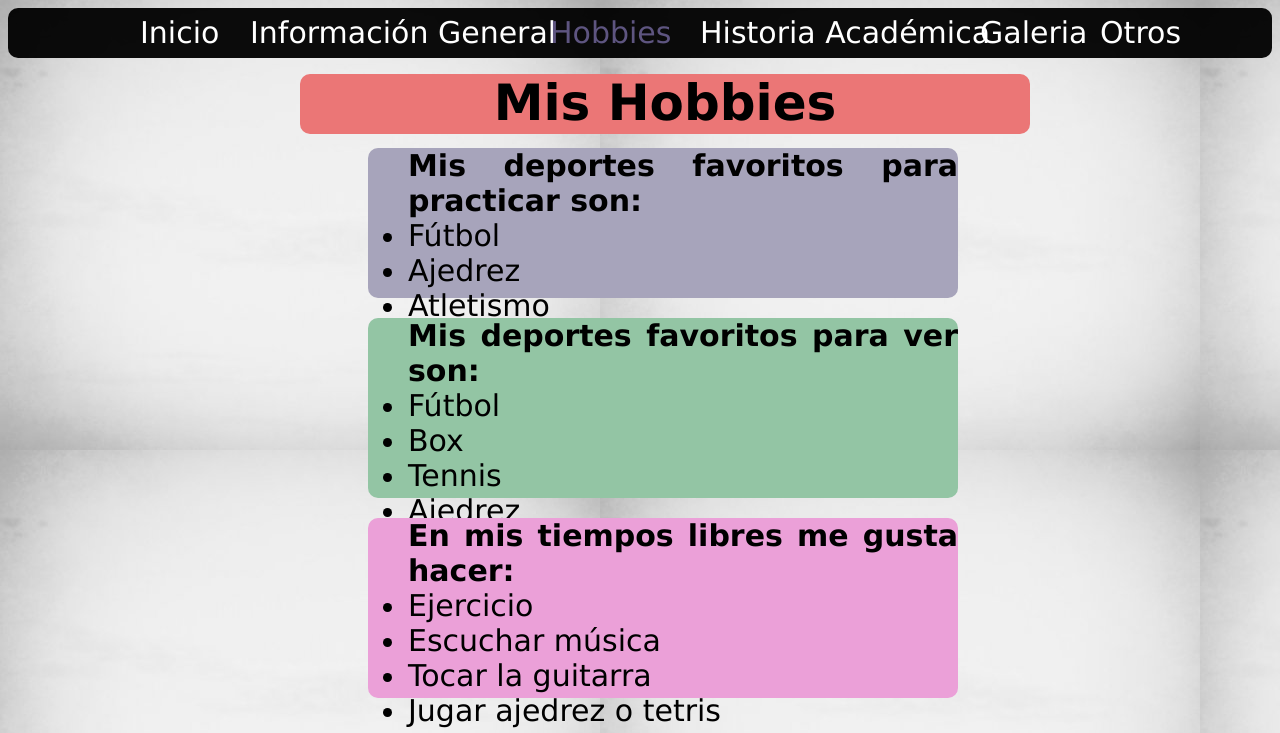
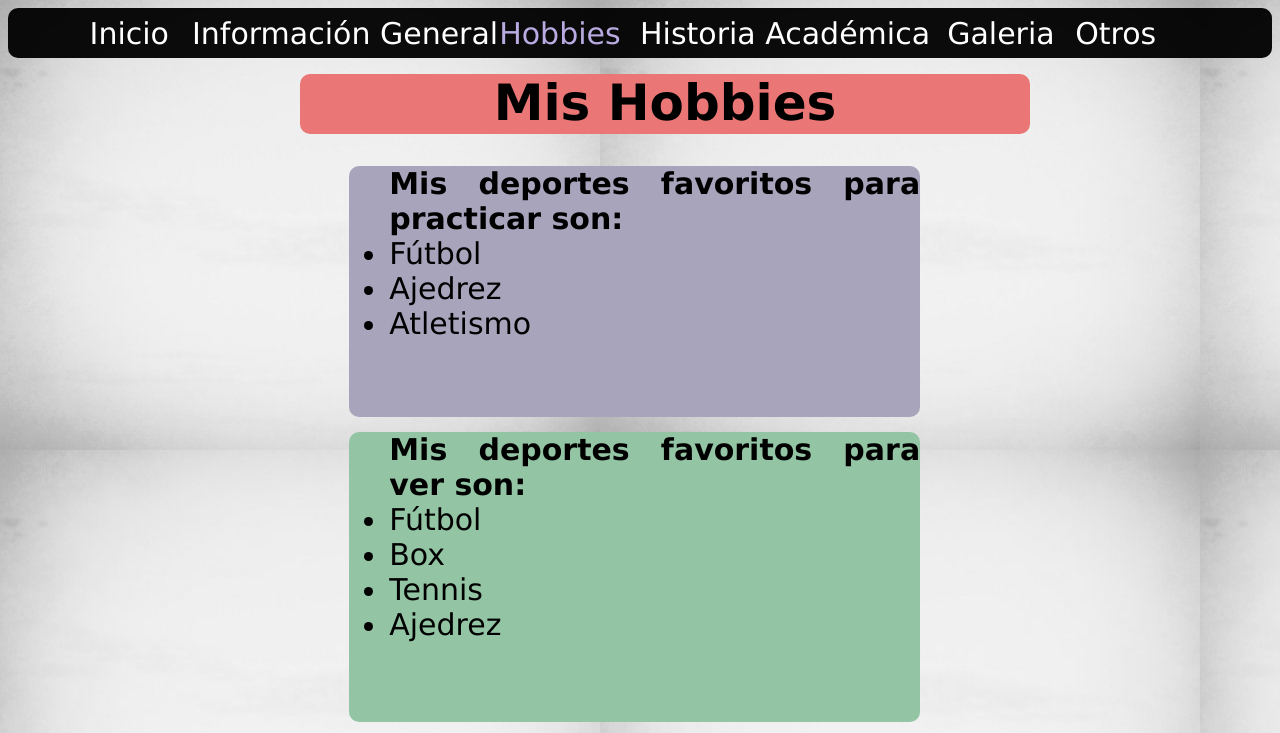
Before and after one commit to andre7070/blogFeo1, a plain HTML site: page secciones/hobbies.html in a window 1280 px wide. Shown: the top 733 px of the page. Drawn offline with Linux system fonts and the light colour scheme.

Commit message:
Cambios sugeridos por OscarM3615: De px a % (solo unas cosas xp)

```diff
--- a/css/galeria.css
+++ b/css/galeria.css
@@ -27,16 +27,15 @@ nav{
     font-size: 30px;
     color: #fff;
     position: absolute;
-    top: 15px; left: 140px;
+    top: 2%; left: 7%;
 }
-
 #info{
     text-align: center;
     font-family: Verdana;
     font-size: 30px;
     color: #fff;
     position: absolute;
-    top: 15px; left: 250px;
+    top: 2%; left: 15%;
 }
 
 #hobbies{
@@ -45,7 +44,7 @@ nav{
     font-size: 30px;
     color: #fff;
     position: absolute;
-    top: 15px; left: 550px;
+    top: 2%; left: 39%;
 }
 #historia{
     text-align: center;
@@ -53,16 +52,16 @@ nav{
     font-size: 30px;
     color: #fff;
     position: absolute;
-    top: 15px; left: 700px;
+    top: 2%; left: 50%;
 }
 
 #galeria{
     text-align: center;
     font-family: Verdana;
     font-size: 30px;
-    color: rgb(94, 85, 128);
+    color: rgb(200, 198, 206);
     position: absolute;
-    top: 15px; left: 980px;
+    top: 2%; left: 74%;
 }
 #otros{
     text-align: center;
@@ -70,7 +69,7 @@ nav{
     font-size: 30px;
     color: #fff;
     position: absolute;
-    top: 15px; left: 1100px;
+    top: 2%; left: 84%;
 }
 #foto1{
     position: absolute;
--- a/css/historia.css
+++ b/css/historia.css
@@ -7,11 +7,11 @@ h1{
     background-color: rgb(235, 118, 118);
     background-attachment: fixed;
     border-radius: 10px;
-    height: 60px;
-    width: 730px;
+    height: 10%;
+    width: 70%;
     text-align: center;
     position: absolute;
-    top: 40; left:300px;
+    top: 7%; left:14%;
 }
 nav{
     background-attachment: fixed;
@@ -27,16 +27,15 @@ nav{
     font-size: 30px;
     color: #fff;
     position: absolute;
-    top: 15px; left: 140px;
+    top: 2%; left: 7%;
 }
-
 #info{
     text-align: center;
     font-family: Verdana;
     font-size: 30px;
     color: #fff;
     position: absolute;
-    top: 15px; left: 250px;
+    top: 2%; left: 15%;
 }
 
 #hobbies{
@@ -45,15 +44,15 @@ nav{
     font-size: 30px;
     color: #fff;
     position: absolute;
-    top: 15px; left: 550px;
+    top: 2%; left: 39%;
 }
 #historia{
     text-align: center;
     font-family: Verdana;
     font-size: 30px;
-    color: rgb(94, 85, 128);
+    color: rgb(189, 171, 243);
     position: absolute;
-    top: 15px; left: 700px;
+    top: 2%; left: 50%;
 }
 
 #galeria{
@@ -62,7 +61,7 @@ nav{
     font-size: 30px;
     color: #fff;
     position: absolute;
-    top: 15px; left: 980px;
+    top: 2%; left: 74%;
 }
 #otros{
     text-align: center;
@@ -70,7 +69,7 @@ nav{
     font-size: 30px;
     color: #fff;
     position: absolute;
-    top: 15px; left: 1100px;
+    top: 2%; left: 84%;
 }
 #linea1{
     text-align: center;
@@ -86,7 +85,7 @@ nav{
 }
 #img4{
     position: absolute;
-    top: 150px; left: 600px;
+    top: 155px; left: 600px;
     border-radius: 20px;
     width: 230px;
     height: 410px;
--- a/css/hobbies.css
+++ b/css/hobbies.css
@@ -27,25 +27,24 @@ nav{
     font-size: 30px;
     color: #fff;
     position: absolute;
-    top: 15px; left: 140px;
+    top: 2%; left: 7%;
 }
-
 #info{
     text-align: center;
     font-family: Verdana;
     font-size: 30px;
     color: #fff;
     position: absolute;
-    top: 15px; left: 250px;
+    top: 2%; left: 15%;
 }
 
 #hobbies{
     text-align: center;
     font-family: Verdana;
     font-size: 30px;
-    color: rgb(94, 85, 128);
+    color: rgb(185, 171, 226);
     position: absolute;
-    top: 15px; left: 550px;
+    top: 2%; left: 39%;
 }
 #historia{
     text-align: center;
@@ -53,7 +52,7 @@ nav{
     font-size: 30px;
     color: #fff;
     position: absolute;
-    top: 15px; left: 700px;
+    top: 2%; left: 50%;
 }
 
 #galeria{
@@ -62,7 +61,7 @@ nav{
     font-size: 30px;
     color: #fff;
     position: absolute;
-    top: 15px; left: 980px;
+    top: 2%; left: 74%;
 }
 #otros{
     text-align: center;
@@ -70,38 +69,38 @@ nav{
     font-size: 30px;
     color: #fff;
     position: absolute;
-    top: 15px; left: 1100px;
+    top: 2%; left: 84%;
 }
 #practicar{
     text-align: justify;
     font-size: 30px;
     font-family: Verdana;
     position: relative;
-    top: 60px; left:360px;
+    top: 10%; left:27%;
     background-color: rgb(167, 164, 187);
     border-radius: 10px;
-    width: 550px;
-    height: 150px;
+    width: 42%;
+    height: 32%;
 }
 #ver{
     text-align: justify;
     font-size: 30px;
     font-family: Verdana;
     position: relative;
-    top: 50px; left:360px;
+    top: 8%; left:27%;
     background-color: rgb(147, 197, 164);
     border-radius: 10px;
-    width: 550px;
-    height: 180px;
+    width: 42%;
+    height: 37%;
 }
 #tiempos{
     text-align: justify;
     font-size: 30px;
     font-family: Verdana;
     position: relative;
-    top: 40px; left:360px;
+    top: 6%; left:27%;
     background-color: rgb(235, 160, 216);
     border-radius: 10px;
-    width: 550px;
-    height: 180px;
+    width: 42%;
+    height: 36%;
 }
--- a/css/index.css
+++ b/css/index.css
@@ -25,18 +25,17 @@ nav{
     text-align: center;
     font-family: Verdana;
     font-size: 30px;
-    color: rgb(94, 85, 128);
+    color: rgb(185, 173, 230);
     position: absolute;
-    top: 15px; left: 140px;
+    top: 2%; left: 7%;
 }
-
 #info{
     text-align: center;
     font-family: Verdana;
     font-size: 30px;
     color: #fff;
     position: absolute;
-    top: 15px; left: 250px;
+    top: 2%; left: 15%;
 }
 
 #hobbies{
@@ -45,7 +44,7 @@ nav{
     font-size: 30px;
     color: #fff;
     position: absolute;
-    top: 15px; left: 550px;
+    top: 2%; left: 39%;
 }
 #historia{
     text-align: center;
@@ -53,7 +52,7 @@ nav{
     font-size: 30px;
     color: #fff;
     position: absolute;
-    top: 15px; left: 700px;
+    top: 2%; left: 50%;
 }
 
 #galeria{
@@ -62,7 +61,7 @@ nav{
     font-size: 30px;
     color: #fff;
     position: absolute;
-    top: 15px; left: 980px;
+    top: 2%; left: 74%;
 }
 #otros{
     text-align: center;
@@ -70,23 +69,23 @@ nav{
     font-size: 30px;
     color: #fff;
     position: absolute;
-    top: 15px; left: 1100px;
+    top: 2%; left: 84%;
 }
 #hola{
     text-align: justify;
     font-size: 30px;
     font-family: Verdana;
     position: relative;
-    top: 60px; left:150px;
+    top: 9%; left:13%;
     background-color: rgb(226, 226, 226);
     border-radius: 10px;
-    width: 1000px;
-    height: 120px;
+    width: 70%;
+    height: 23%;
 }
 #img2{
     position: absolute;
-    top: 290px; left: 450px;
+    top: 48%; left: 30%;
     border-radius: 20px;
-    width: 430px;
+    width: 500px;
     height: 350px;
 }
--- a/css/info.css
+++ b/css/info.css
@@ -27,25 +27,23 @@ nav{
     font-size: 30px;
     color: #fff;
     position: absolute;
-    top: 15px; left: 140px;
+    top: 2%; left: 7%;
 }
-
 #info{
     text-align: center;
     font-family: Verdana;
     font-size: 30px;
-    color: rgb(94, 85, 128);
+    color: rgb(185, 173, 230);
     position: absolute;
-    top: 15px; left: 250px;
+    top: 2%; left: 15%;
 }
-
 #hobbies{
     text-align: center;
     font-family: Verdana;
     font-size: 30px;
     color: #fff;
     position: absolute;
-    top: 15px; left: 550px;
+    top: 2%; left: 39%;
 }
 #historia{
     text-align: center;
@@ -53,7 +51,7 @@ nav{
     font-size: 30px;
     color: #fff;
     position: absolute;
-    top: 15px; left: 700px;
+    top: 2%; left: 50%;
 }
 
 #galeria{
@@ -62,7 +60,7 @@ nav{
     font-size: 30px;
     color: #fff;
     position: absolute;
-    top: 15px; left: 980px;
+    top: 2%; left: 74%;
 }
 #otros{
     text-align: center;
@@ -70,14 +68,14 @@ nav{
     font-size: 30px;
     color: #fff;
     position: absolute;
-    top: 15px; left: 1100px;
+    top: 2%; left: 84%;
 }
 #lista{
     text-align: justify;
     font-size: 30px;
     font-family: Verdana;
     position: relative;
-    top: 70px; left:150px;
+    top: 10%; left:8%;
     background-color: rgb(185, 181, 181);
     border-radius: 10px;
     width: 1000px;
@@ -85,8 +83,8 @@ nav{
 }
 #img3{
     position: absolute;
-    top: 390px; left: 450px;
+    top: 57%; left: 28%;
     border-radius: 20px;
-    width: 460px;
+    width: 550px;
     height: 350px;
 }
--- a/css/otros.css
+++ b/css/otros.css
@@ -27,16 +27,15 @@ nav{
     font-size: 30px;
     color: #fff;
     position: absolute;
-    top: 15px; left: 140px;
+    top: 2%; left: 7%;
 }
-
 #info{
     text-align: center;
     font-family: Verdana;
     font-size: 30px;
     color: #fff;
     position: absolute;
-    top: 15px; left: 250px;
+    top: 2%; left: 15%;
 }
 
 #hobbies{
@@ -45,7 +44,7 @@ nav{
     font-size: 30px;
     color: #fff;
     position: absolute;
-    top: 15px; left: 550px;
+    top: 2%; left: 39%;
 }
 #historia{
     text-align: center;
@@ -53,7 +52,7 @@ nav{
     font-size: 30px;
     color: #fff;
     position: absolute;
-    top: 15px; left: 700px;
+    top: 2%; left: 50%;
 }
 
 #galeria{
@@ -62,15 +61,15 @@ nav{
     font-size: 30px;
     color: #fff;
     position: absolute;
-    top: 15px; left: 980px;
+    top: 2%; left: 74%;
 }
 #otros{
     text-align: center;
     font-family: Verdana;
     font-size: 30px;
-    color: rgb(94, 85, 128);
+    color: rgb(200, 198, 206);
     position: absolute;
-    top: 15px; left: 1100px;
+    top: 2%; left: 84%;
 }
 #logos{
     position: absolute;
```
